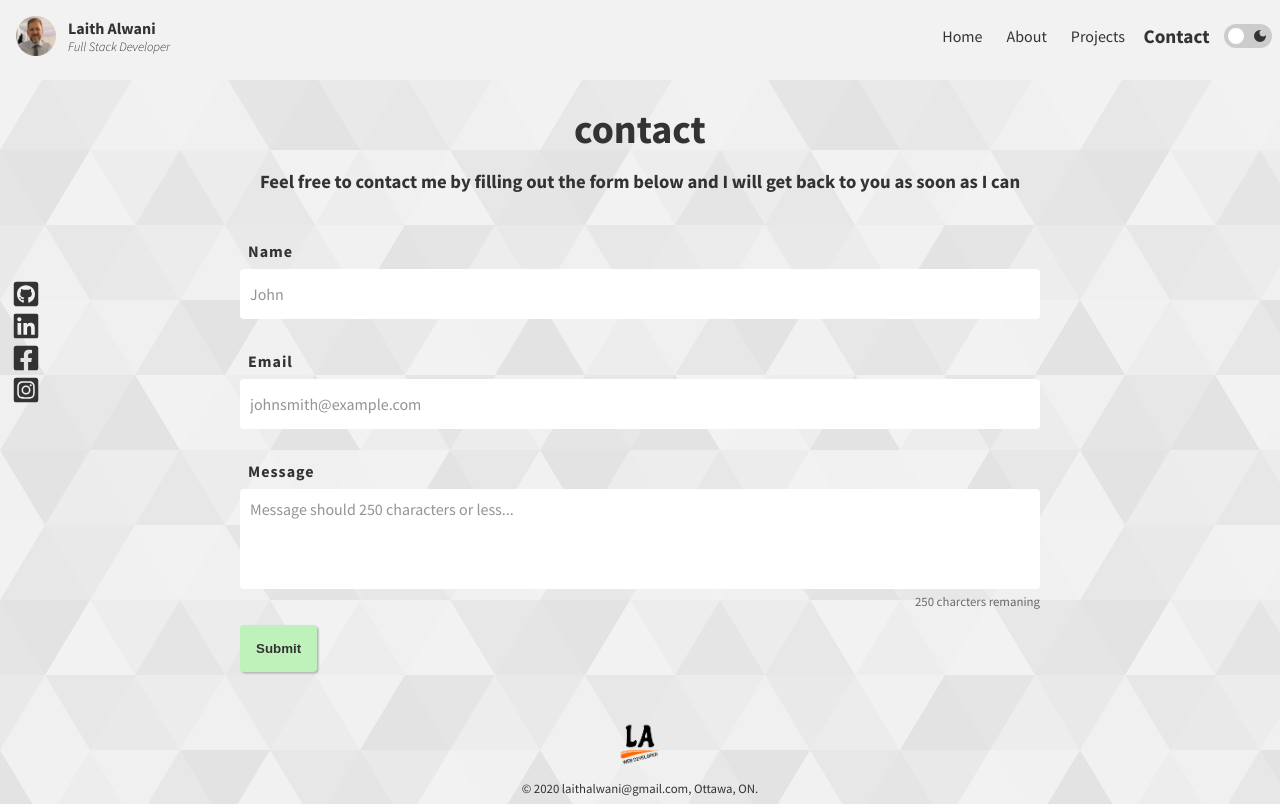
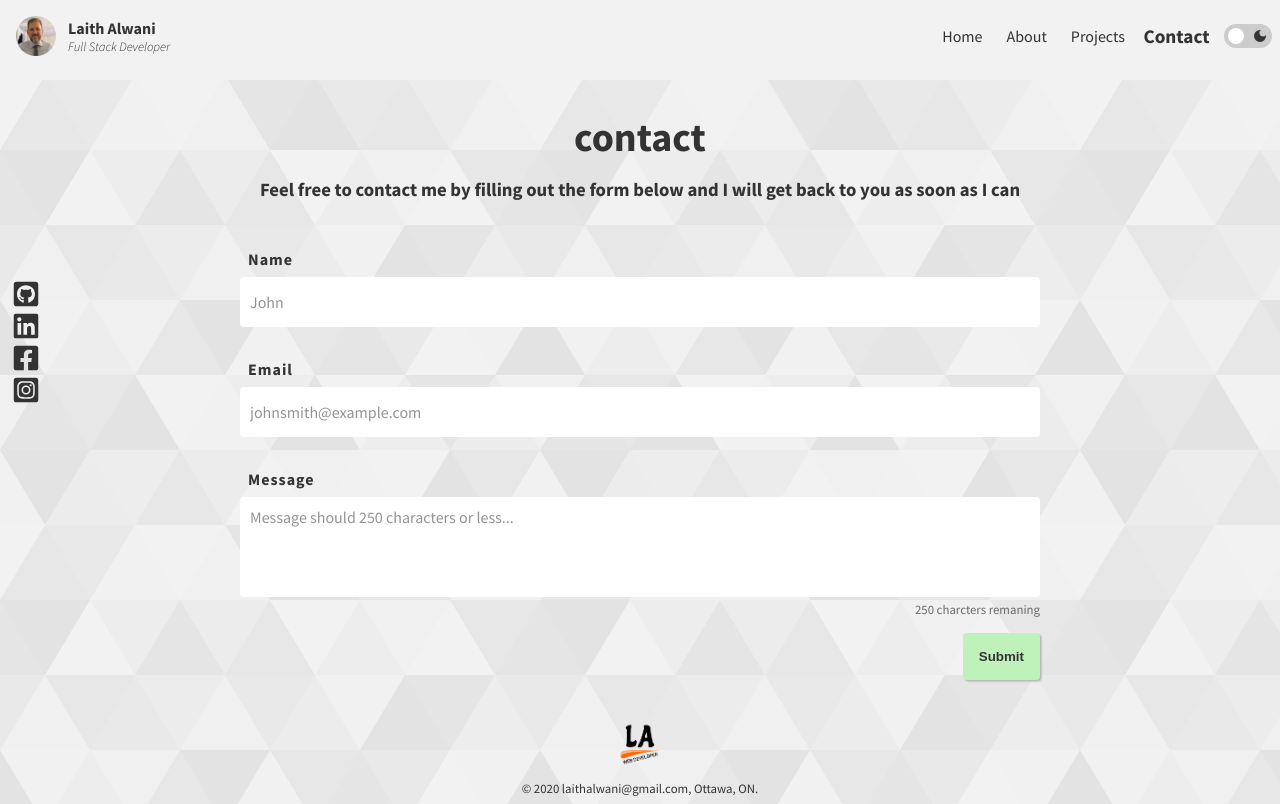
Before and after one commit to LaithAlwani/LaithAlwani, a Next.js app: page /contact in a window 1280 px wide. Built offline with nearby package versions, Linux system fonts and the light colour scheme.

Commit message:
floats btn right

```diff
--- a/app/globals.css
+++ b/app/globals.css
@@ -313,6 +313,9 @@
   font-weight: 700;
   margin-block-end: 1rem;
 }
+form .btn{
+  float:right
+}
 .message-length {
   display: block;
   padding-block-end: 1rem;
```
